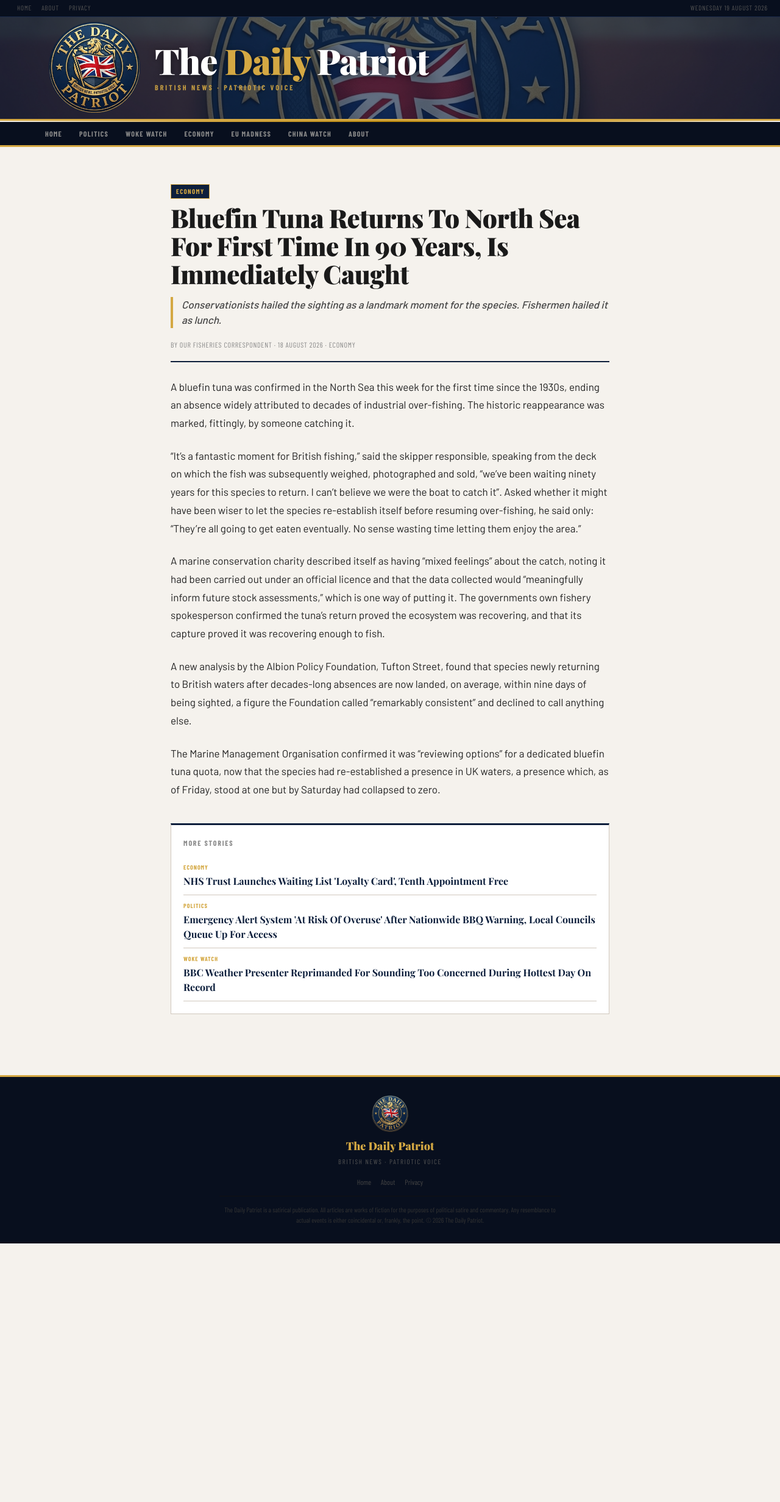
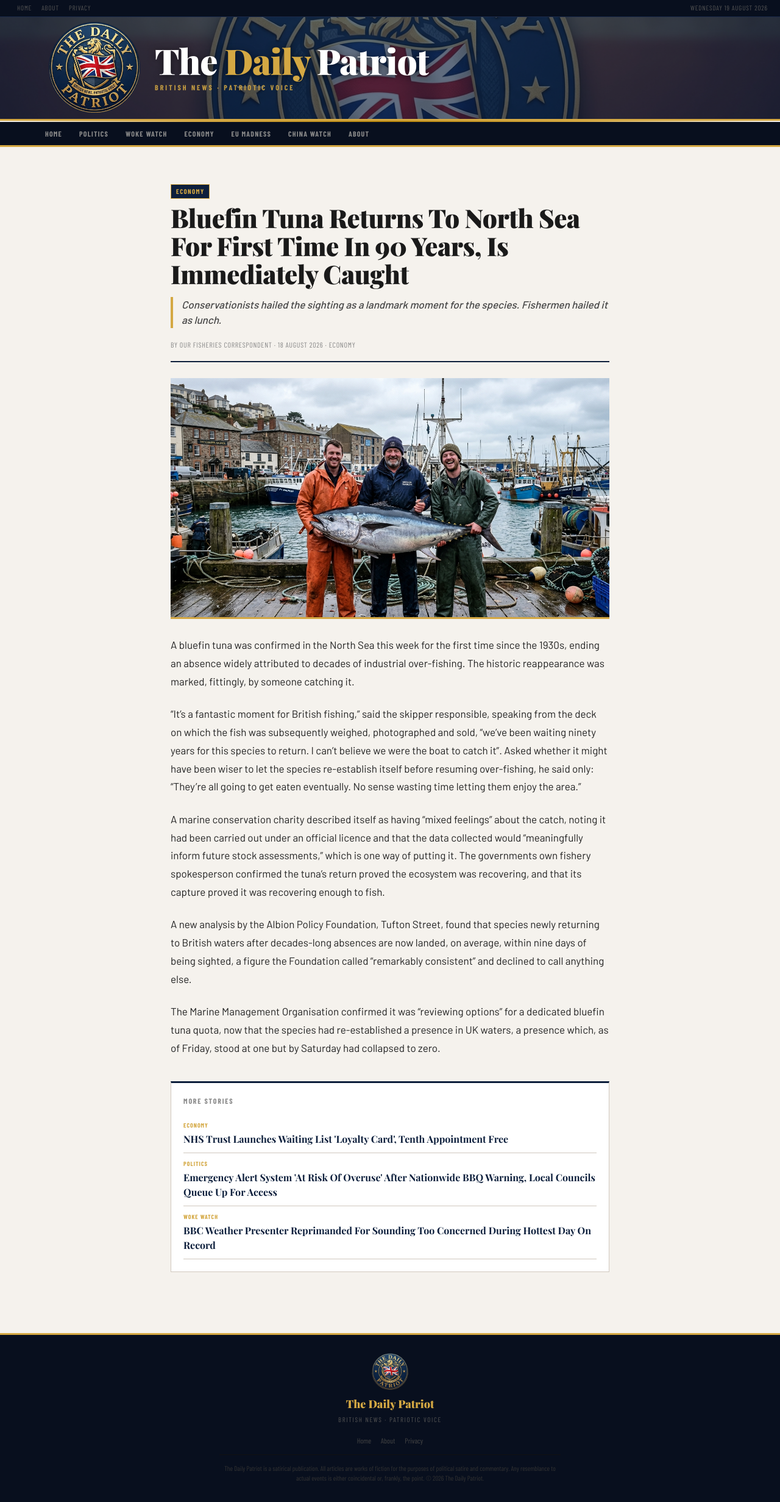
Before and after one commit to matt-palmer999/britishpatriots, a Jekyll site: the page built from _posts/2026-08-18-bluefin-tuna-caught.md, in a window 1280 px wide. Shown: the whole page at 61% size. Built offline with Jekyll 4.4.1, drawn with Linux system fonts in a browser that asks for light colours; some web fonts are replaced; before the commit the page ends 2039 px from its top, so only the background shows below that.

Commit message:
Add image to bluefin tuna article

```diff
--- a/_posts/2026-08-18-bluefin-tuna-caught.md
+++ b/_posts/2026-08-18-bluefin-tuna-caught.md
@@ -4,6 +4,7 @@ title: "Bluefin Tuna Returns To North Sea For First Time In 90 Years, Is Immedia
 standfirst: "Conservationists hailed the sighting as a landmark moment for the species. Fishermen hailed it as lunch."
 category: Economy
 author: Our Fisheries Correspondent
+image: /assets/images/bluefin-tuna.jpg
 ---
 
 A bluefin tuna was confirmed in the North Sea this week for the first time since the 1930s, ending an absence widely attributed to decades of industrial over-fishing. The historic reappearance was marked, fittingly, by someone catching it.
```
